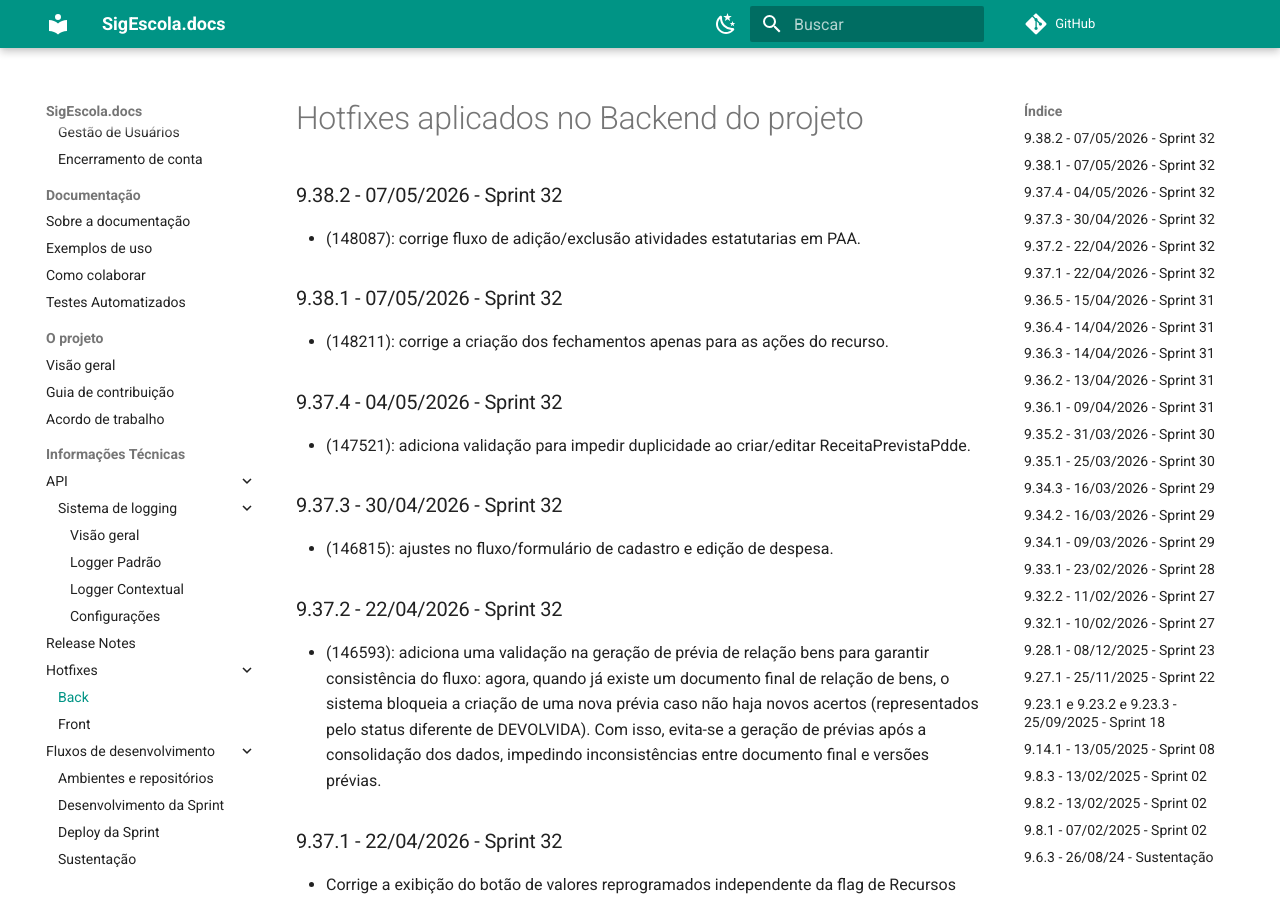
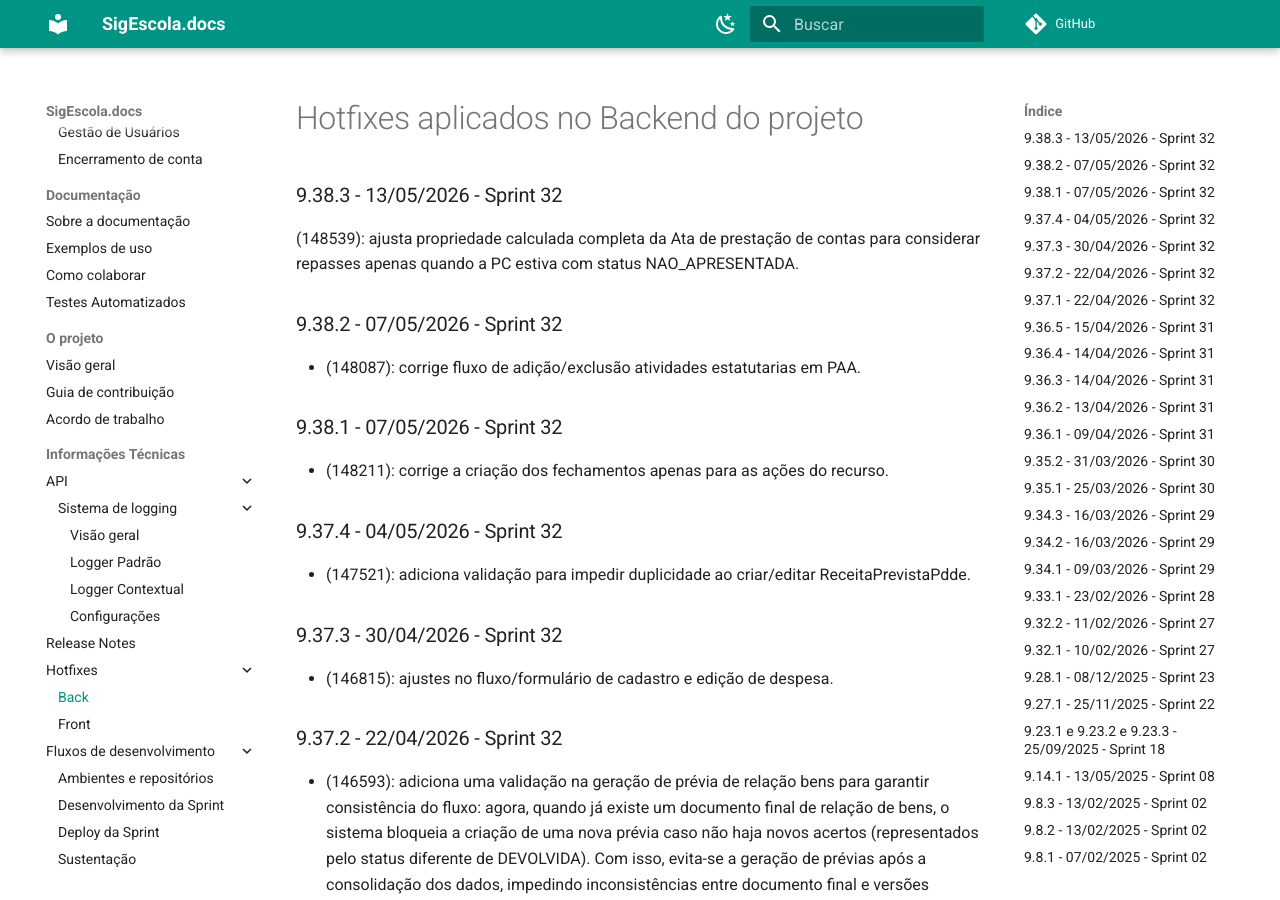
Before and after one commit to prefeiturasp/SME-PTRF-Docs, an MkDocs documentation site: the page built from docs/projeto/hotfixes_back.md, in a window 1280 px wide and 900 px high. Built offline with MkDocs 1.6.1 and Material for MkDocs 9.7.7, drawn with Linux system fonts in a browser that asks for light colours; comment, search, counter and statistics services are not loaded.

Commit message:
Add hotfix details for version 9.38.3

```diff
--- a/docs/projeto/hotfixes_back.md
+++ b/docs/projeto/hotfixes_back.md
@@ -1,4 +1,7 @@
 # Hotfixes aplicados no Backend do projeto
+
+### 9.38.3 - 13/05/2026 - Sprint 32
+(148539): ajusta propriedade calculada completa da Ata de prestação de contas para considerar repasses apenas quando a PC estiva com status NAO_APRESENTADA.
 
 ### 9.38.2 - 07/05/2026 - Sprint 32
 - (148087): corrige fluxo de adição/exclusão atividades estatutarias em PAA.
```
